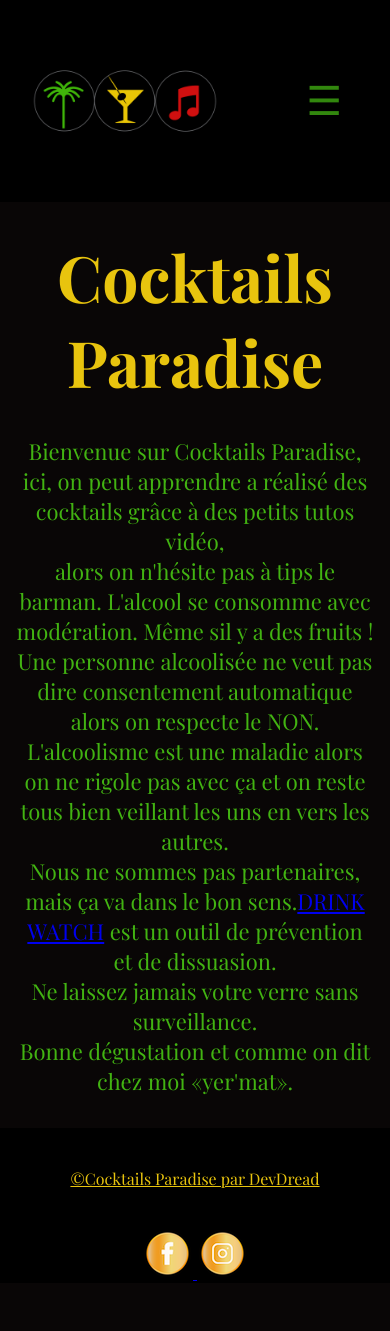
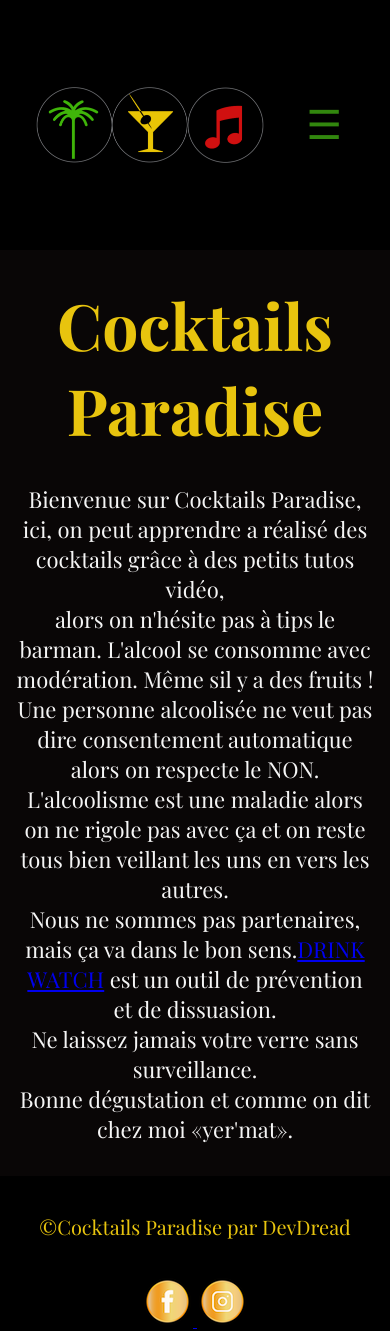
Before and after one commit to J-Patlmx/CocktailsParadise-ultimate, a React (Vite) app: page / in a window 390 px wide. Before the commit the page ends 1283 px from the top, so only its background shows below. Built offline with nearby package versions, Linux system fonts and the light colour scheme; a web font is replaced by a local one.

Commit message:
WIP refact style

```diff
--- a/src/styles/_Footer.scss
+++ b/src/styles/_Footer.scss
@@ -1,19 +1,19 @@
 //FOOTER STYLE
 .Footerlink{
     background-color: $bg-header-footer;
-    color: $color-gitano;
     text-align: center;
-
     .footer-Texte{
-        color: $color-gitano;
+        color: $color-gitano-Hover;
+        text-decoration: none;
         text-align: center;
         display: flex;
         justify-content: center;
         align-items: center;
         height: 100px;
         width: 100%;
+        font-size: 20px;
         &:hover{
-        color: $color-gitano-Hover;
+            color: $color-gitano;
         }
 
     }
--- a/src/styles/_Header.scss
+++ b/src/styles/_Header.scss
@@ -12,7 +12,8 @@
     .App-logo {
         margin-right: auto;
         padding: 0 24px;
-        width: 250px;
+        width: 300px;
+        height: 250px;
     }
 
     .menu-button {
--- a/src/styles/styles.css
+++ b/src/styles/styles.css
@@ -11,7 +11,8 @@
 .Header .App-logo {
   margin-right: auto;
   padding: 0 24px;
-  width: 250px;
+  width: 300px;
+  height: 250px;
 }
 .Header .menu-button {
   display: none;
@@ -349,20 +350,21 @@
 
 .Footerlink {
   background-color: hsl(0, 10%, 0%);
-  color: rgb(66, 179, 18);
   text-align: center;
 }
 .Footerlink .footer-Texte {
-  color: rgb(66, 179, 18);
+  color: rgb(232, 196, 14);
+  text-decoration: none;
   text-align: center;
   display: flex;
   justify-content: center;
   align-items: center;
   height: 100px;
   width: 100%;
+  font-size: 20px;
 }
 .Footerlink .footer-Texte:hover {
-  color: rgb(232, 196, 14);
+  color: rgb(66, 179, 18);
 }
 
 * {
@@ -392,9 +394,6 @@ body {
   }
   .Home {
     margin-bottom: 32px;
-  }
-  .Home .P-HomePage {
-    color: rgb(66, 179, 18);
   }
   .Title-nosCocktails {
     color: rgb(232, 196, 14);
@@ -440,7 +439,6 @@ body {
   }
   .This-Cocktail-Card .into-Cocktail-Selection .App-Cocktail-link-TC:hover {
     color: rgb(66, 179, 18);
-    font-style: oblique;
   }
   .list-cocktail {
     flex-direction: column;
@@ -456,7 +454,4 @@ body {
     -o-object-position: center;
        object-position: center;
   }
-  .Footerlink .footer-Texte {
-    color: rgb(232, 196, 14);
-  }
 }/*# sourceMappingURL=styles.css.map */
--- a/src/styles/styles.scss
+++ b/src/styles/styles.scss
@@ -49,9 +49,6 @@ body{
 //Home
 .Home{
     margin-bottom: 32px;
-        .P-HomePage
-        { color: $color-gitano;
-        }
 
 }
 .Title-nosCocktails{
@@ -116,7 +113,7 @@ body{
             text-decoration: none;
                     &:hover{
                             color: $color-gitano;
-                            font-style: oblique;
+
                         }
             }
 
@@ -143,13 +140,4 @@ body{
 
 
 
-//FOOTER STYLE
-.Footerlink{
-    .footer-Texte{
-
-        color: $color-gitano-Hover;
-    }
-
 }
-
-}
```
Also changed, not shown: 1 other file (tests, documents, lock files or other folders).
